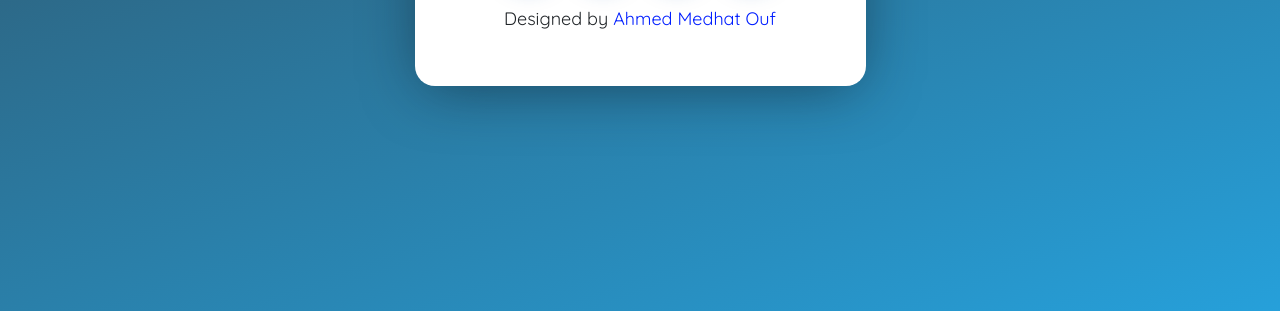
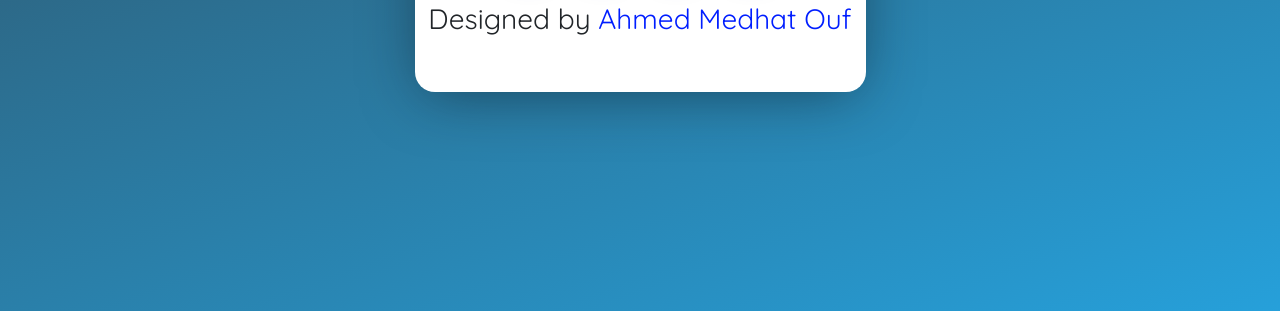
Before and after one commit to AhmedOuf95/MSDBC, a plain HTML site: page index.html in a window 1280 px wide. Shown: the part 489-800 px from the top of the page. Drawn offline with nearby package versions, Linux system fonts and the light colour scheme.

Commit message:
Add files via upload

```diff
--- a/index.html
+++ b/index.html
@@ -64,7 +64,7 @@
 
                     </div>
                     <div class="Designed">
-                        <h3 class="f-18 text-center">Designed by <a href="https://www.linkedin.com/in/ahmed-medhat-ouf/" class="Designed by">Ahmed Medhat Ouf</a></h3>
+                        <h3 class="f-12 text-center">Designed by <a href="https://www.linkedin.com/in/ahmed-medhat-ouf/" class="Designed by">Ahmed Medhat Ouf</a></h3>
                     </div>
                 </div>
             </div>
```
